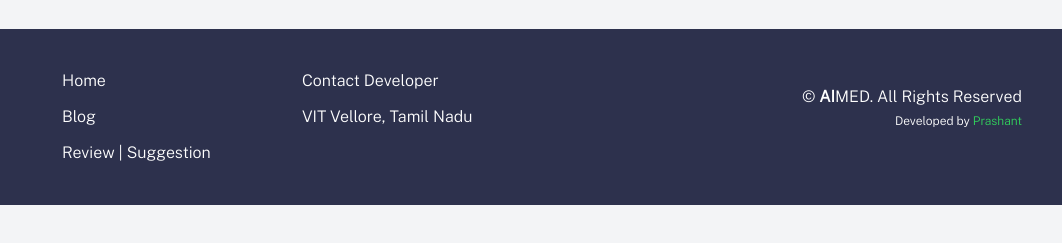
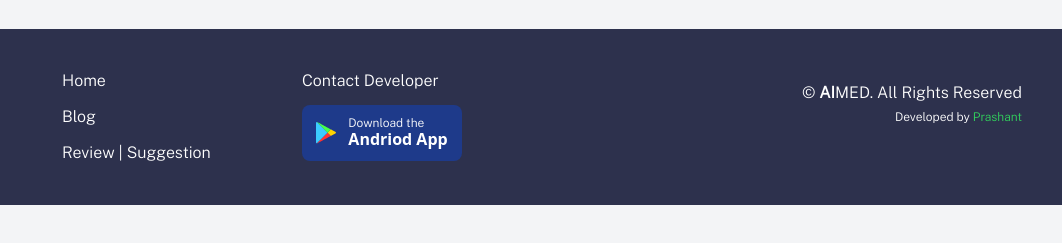
Before and after one commit to prashantzzz/AIMED, a website: page template.html in a window 1280 px wide. Shown: the part 325-568 px from the top of the page, 218-1280 px from the left. Drawn offline with nearby package versions, Linux system fonts and the light colour scheme.

Commit message:
added playstore icon

```diff
--- a/template.html
+++ b/template.html
@@ -159,8 +159,20 @@
               href="https://www.linkedin.com/in/prashantzzz/">Contact Developer</a>
           </li>
           <li>
-            <a class="text-white hover:text-secondary" href="https://g.co/kgs/p7xU2va">VIT Vellore,
-              Tamil Nadu</a>
+            <a href="https://www.upload-apk.com/daN7mWgvAnh10VM" class="flex w-40 h-14 bg-blue-900 text-white rounded-lg items-center justify-center cursor-pointer">
+              <div class="mr-3">
+                  <svg viewBox="30 336.7 120.9 129.2" width="20">
+                      <path fill="#FFD400" d="M119.2,421.2c15.3-8.4,27-14.8,28-15.3c3.2-1.7,6.5-6.2,0-9.7  c-2.1-1.1-13.4-7.3-28-15.3l-20.1,20.2L119.2,421.2z"/>
+                      <path fill="#FF3333" d="M99.1,401.1l-64.2,64.7c1.5,0.2,3.2-0.2,5.2-1.3  c4.2-2.3,48.8-26.7,79.1-43.3L99.1,401.1L99.1,401.1z"/>
+                      <path fill="#48FF48" d="M99.1,401.1l20.1-20.2c0,0-74.6-40.7-79.1-43.1  c-1.7-1-3.6-1.3-5.3-1L99.1,401.1z"/>
+                      <path fill="#3BCCFF" d="M99.1,401.1l-64.3-64.3c-2.6,0.6-4.8,2.9-4.8,7.6  c0,7.5,0,107.5,0,113.8c0,4.3,1.7,7.4,4.9,7.7L99.1,401.1z"/>
+                  </svg>
+              </div>
+              <div>
+                  <div class="text-xs">Download the</div>
+                  <div class="font-semibold font-sans -mt-1">Andriod App</div>
+              </div>
+            </a>
           </li>
         </ul>
       </nav>
@@ -169,7 +181,7 @@
     <div class="w-full flex flex-col items-center lg:items-end lg:w-2/5">
       <!-- <a class="ds-btn ds-btn-primary ds-btn-wide my-3 lg:my-auto" href="#">Start Diagnosing</a> -->
 
-      <span class="mt-4 mb-1 text-white">© <b>AI</b>MED. All Rights Reserved</span>
+      <span class="mt-3 mb-1 text-white">© <b>AI</b>MED. All Rights Reserved</span>
       <div class="text-xs lg:text-right text-white">
         Developed by
         <a class="text-secondary" target="_blank"
```
